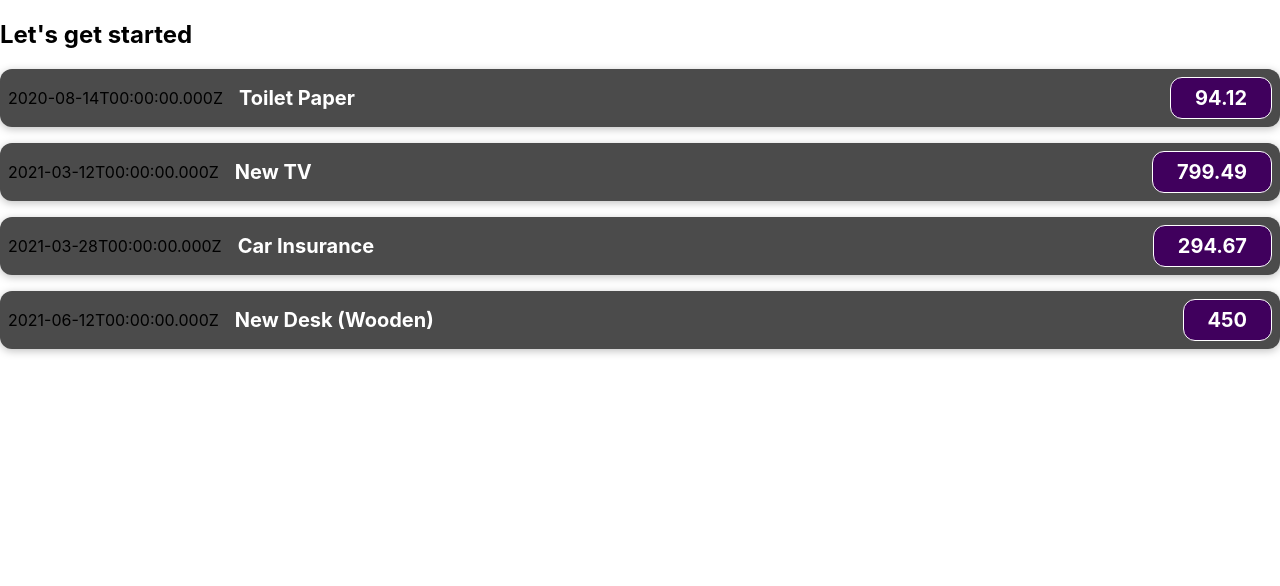
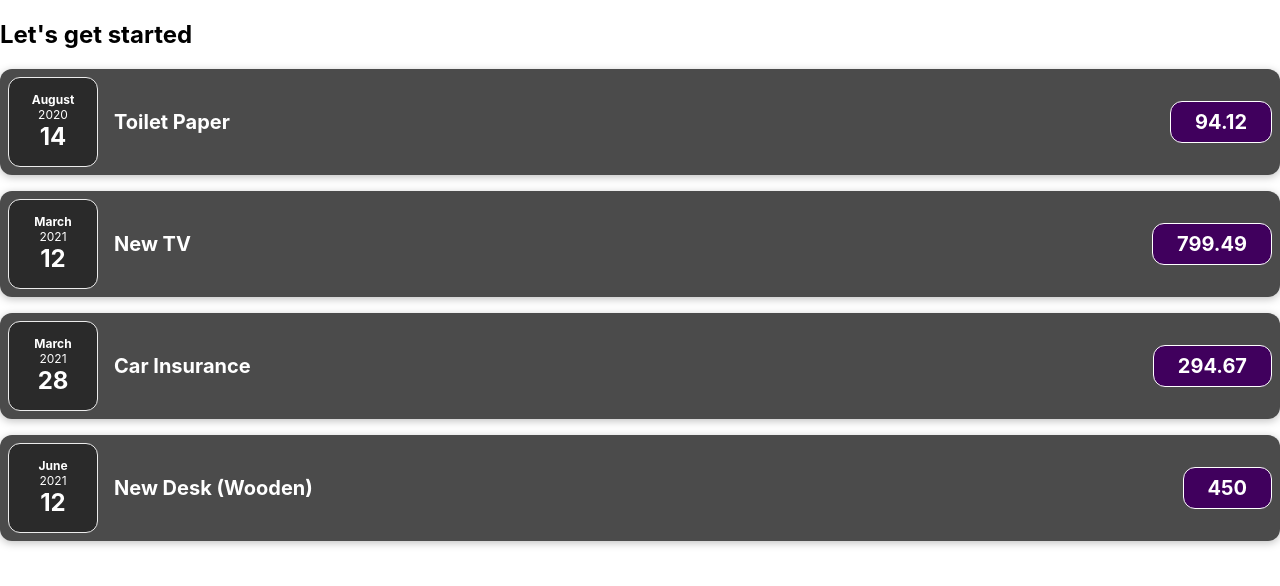
Before and after one commit to romankolivashko/expense-tracker, a JavaScript app: page / in a window 1280 px wide. Shown: the top 586 px of the page. Built offline with nearby package versions, Linux system fonts and the light colour scheme; the HTML template or start-up script is replaced by a standard one.

Commit message:
Added ExpenseDate component

```diff
--- /dev/null
+++ b/src/components/ExpenseDate.css
@@ -0,0 +1,26 @@
+.expense-date {
+  display: flex;
+  flex-direction: column;
+  width: 5.5rem;
+  height: 5.5rem;
+  border: 1px solid #ececec;
+  background-color: #2a2a2a;
+  color: white;
+  border-radius: 12px;
+  align-items: center;
+  justify-content: center;
+}
+
+.expense-date__month {
+  font-size: 0.75rem;
+  font-weight: bold;
+}
+
+.expense-date__year {
+  font-size: 0.75rem;
+}
+
+.expense-date__day {
+  font-size: 1.5rem;
+  font-weight: bold;
+}
--- /dev/null
+++ b/src/components/ExpenseDate.js
@@ -0,0 +1,17 @@
+import './ExpenseDate.css';
+
+function ExpenseDate(props) {
+  const month = props.date.toLocaleString('en-US', { month:'long' });
+  const day = props.date.toLocaleString('en-US', { day: '2-digit' });
+  const year = props.date.getFullYear();
+
+  return (
+    <div className="expense-date">
+      <div className="expense-date__month">{month}</div>
+      <div className="expense-date__year">{year}</div>
+      <div className="expense-date__day">{day}</div>
+    </div>
+  )
+}
+
+export default ExpenseDate;
--- a/src/components/ExpenseItem.js
+++ b/src/components/ExpenseItem.js
@@ -1,12 +1,14 @@
+import ExpenseDate from './ExpenseDate';
 import './ExpenseItem.css';
 
 function ExpenseItem(props){
 
+
+
+
   return(
     <div className="expense-item">
-      <div>
-        {props.date.toISOString()}
-      </div>
+      <ExpenseDate date={props.date} />
       <div className="expense-item__description">
         <h2>{props.title}</h2>
         <div className="expense-item__price">{props.amount}</div>
```
